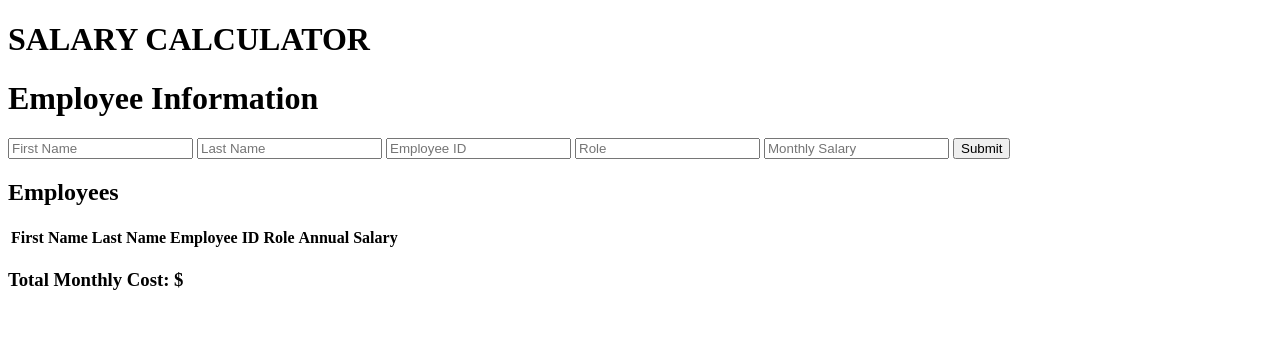
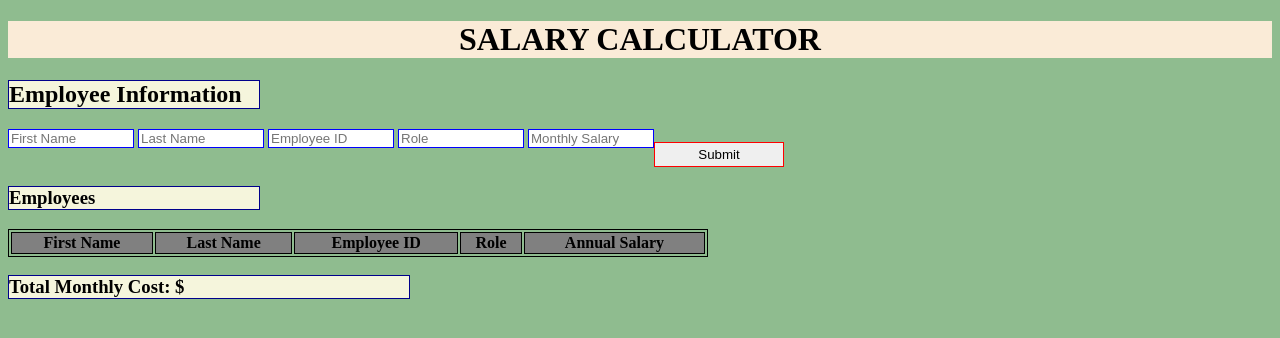
Before and after one commit to fowziaelmi/cullen-salary-calculator-, a plain HTML site: page index.html in a window 1280 px wide. Drawn offline with Linux system fonts and the light colour scheme.

Commit message:
added style

```diff
--- a/index.html
+++ b/index.html
@@ -3,12 +3,13 @@
   <head>
     <meta charset="UTF-8" />
     <meta name="viewport" content="width=device-width, initial-scale=1.0" />
+    <link rel="stylesheet" href="style.css"> </link>
     <script src="jquery-3.5.1.js"></script>
     <script src="salarycalculator.js"></script>
     <title>Monthly Salary Calculator</title>
   </head>
   <h1>SALARY CALCULATOR</h1>
-  <h1>Employee Information</h1>
+  <h2>Employee Information</h2>
 
   <form>
     <input
@@ -43,7 +44,7 @@
       class="inputFields"
     />
   </form>
-  <h2>Employees</h2>
+  <h3>Employees</h3>
   <table>
     <thead>
       <tr>
@@ -56,9 +57,9 @@
     </thead>
     <tbody id="employeeDataTable"></tbody>
   </table>
-  <h3 id="exceeds"
-    <div id="#totalCost">Total Monthly Cost: $<span id="totalCost"></span></div>
-  </h3>
+  <h3 id="exceeds">
+    <div id="#totalCost"> Total Monthly Cost: $<span id="totalCost"></span></div>
+</h3>
 
   <body></body>
 </html>
--- a/salarycalculator.js
+++ b/salarycalculator.js
@@ -69,14 +69,14 @@ function sumMonthlyCost(anArray) {
   let up = $('#totalCost');
   up.empty(total);
   up.append(total);
-
+  // Turn background of the total monthly cost to red when exceeds 20000
   if (total > 20000) {
     $('#exceeds').css('background-color', 'red');
   } else {
     console.log('we are good');
   }
 }
-
+// Display all the inputs on the DOM
 function displayInDom() {
   console.log('in display');
 
--- /dev/null
+++ b/style.css
@@ -0,0 +1,50 @@
+h1 {
+  background-color: antiquewhite;
+  text-align: center;
+}
+table {
+  border: 1px solid black;
+  margin-right: 0;
+  padding: 1000;
+  width: 700px;
+}
+th {
+  border: 1px solid black;
+  background-color: gray;
+}
+td {
+  border: 1px solid black;
+  font-style: oblique;
+}
+form {
+  display: inline-block;
+}
+input {
+  width: 120px;
+  border: 1px solid blue;
+}
+#addItemButton {
+  float: right;
+  margin-right: 60px;
+  border: 1px solid red;
+  width: 130px;
+  height: 25px;
+  margin-top: 1em;
+}
+
+body {
+  background-color: darkseagreen;
+}
+h2 {
+  border: 1px solid darkblue;
+  width: 250px;
+  background-color: beige;
+}
+h3 {
+  border: 1px solid darkblue;
+  width: 250px;
+  background-color: beige;
+}
+#exceeds {
+  width: 400px;
+}
```
Also changed, not shown: 1 other file.
